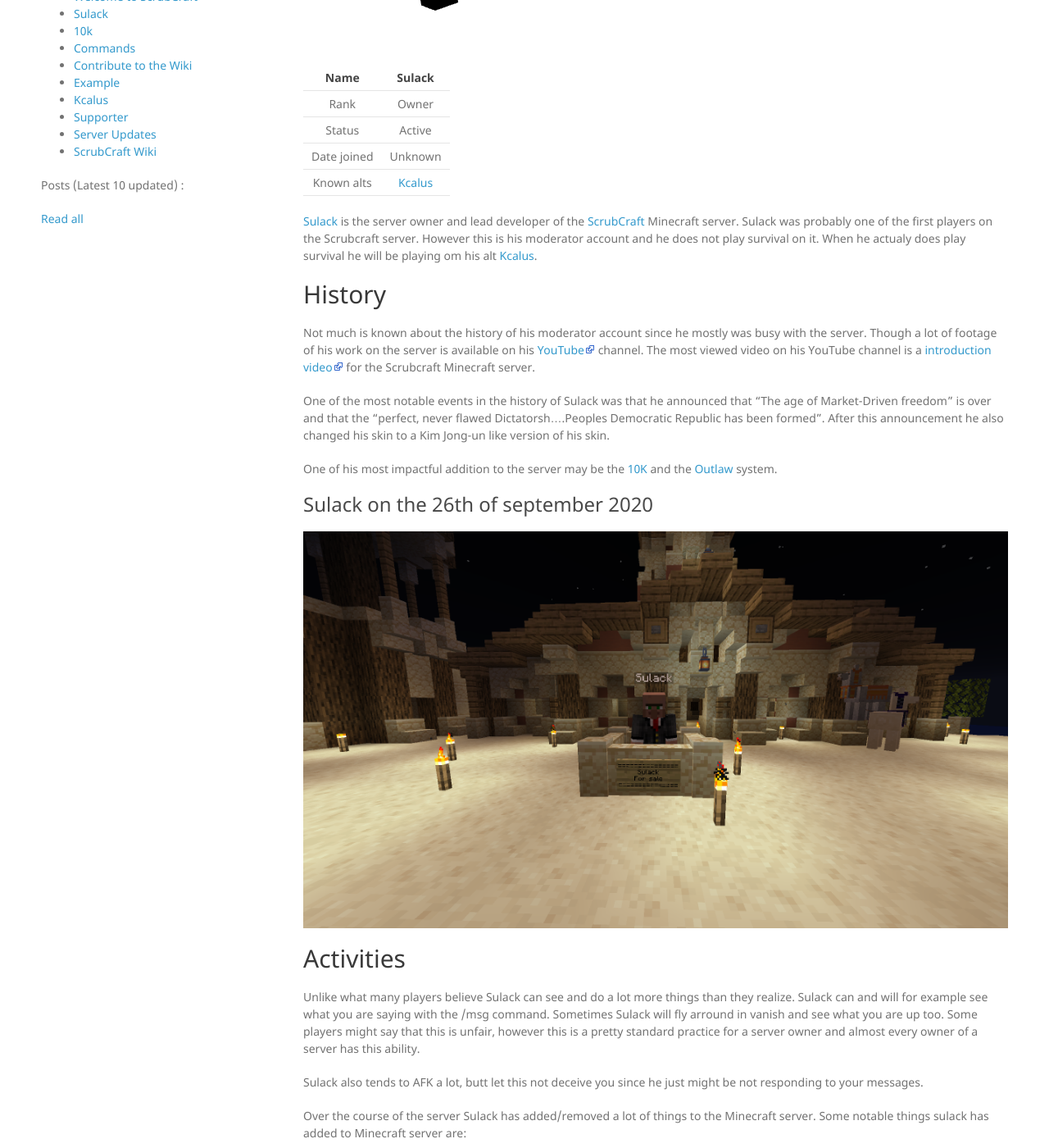
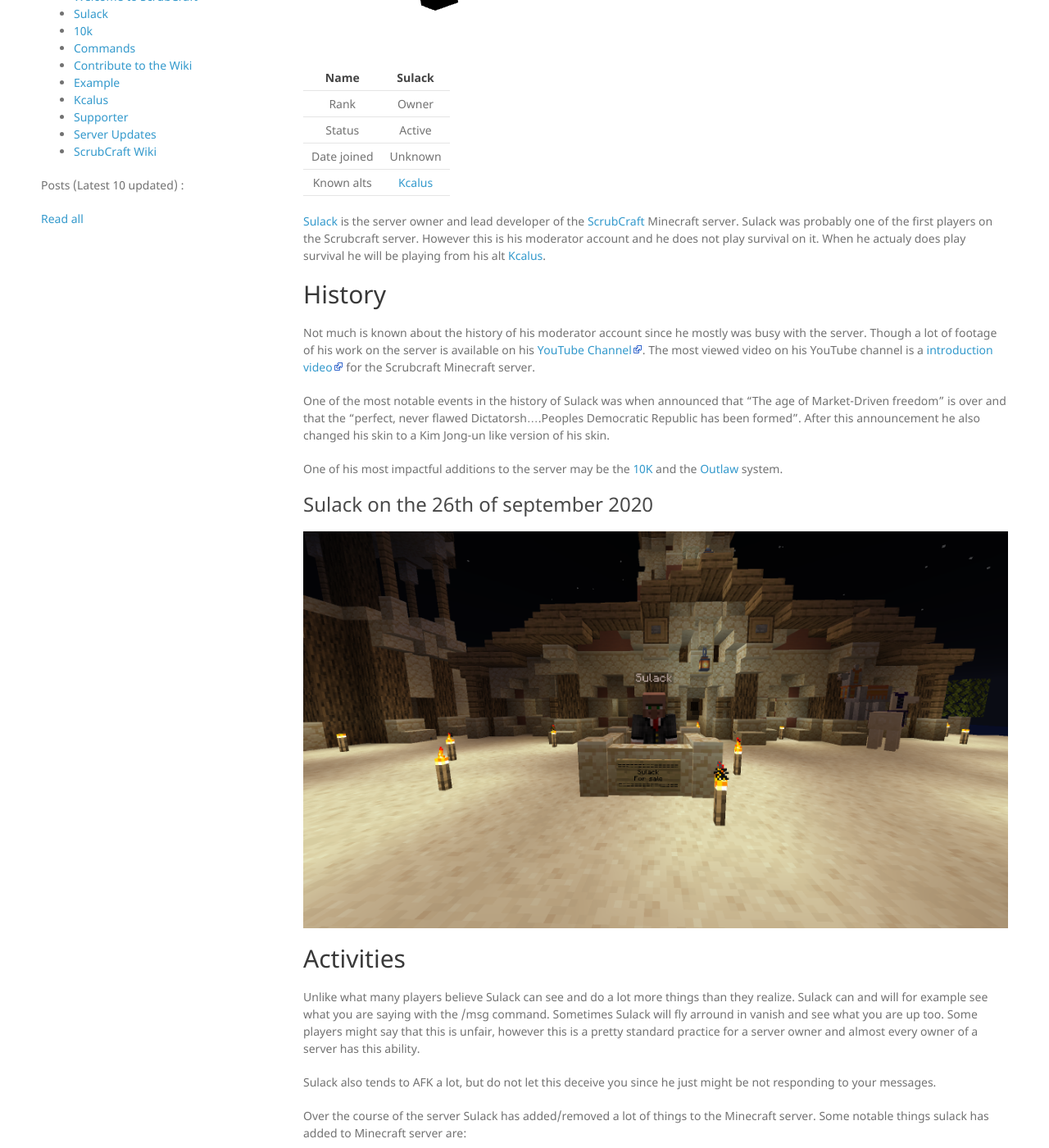
Before and after one commit to TheDutchPanzer/wiki, a Jekyll site: the page built from wiki/sulack.md, in a window 1280 px wide and 1400 px high, scrolled down 470 px. Shown: the whole window at 82% size. Built offline with Jekyll 4.4.1, drawn with Linux system fonts in a browser that asks for light colours; nearby versions of some CDN libraries; our own code applies the rules of GitHub Pages for plain Markdown files; some of the changed text lies outside the part shown.

Commit message:
Spelling and such

```diff
--- a/wiki/sulack.md
+++ b/wiki/sulack.md
@@ -14,15 +14,15 @@ redirect_from:
 | Date joined |     Unknown      |
 | Known alts  | [Kcalus](kcalus) |
 
-[Sulack](sulack) is the server owner and lead developer of the [ScrubCraft](scrubcraft) Minecraft server. Sulack was probably one of the first players on the Scrubcraft server. However this is his moderator account and he does not play survival on it. When he actualy does play survival he will be playing om his alt [Kcalus](kcalus).
+[Sulack](sulack) is the server owner and lead developer of the [ScrubCraft](scrubcraft) Minecraft server. Sulack was probably one of the first players on the Scrubcraft server. However this is his moderator account and he does not play survival on it. When he actualy does play survival he will be playing from his alt [Kcalus](kcalus).
 
 ## History
 
-Not much is known about the history of his moderator account since he mostly was busy with the server. Though a lot of footage of his work on the server is available on his [YouTube](https://www.youtube.com/channel/UCBYO5axZoTcEEX_FQKsDFrQ) channel. The most viewed video on his YouTube channel is a [introduction video](https://youtu.be/T9J56Wdcx98) for the Scrubcraft Minecraft server.
+Not much is known about the history of his moderator account since he mostly was busy with the server. Though a lot of footage of his work on the server is available on his [YouTube Channel](https://www.youtube.com/channel/UCBYO5axZoTcEEX_FQKsDFrQ). The most viewed video on his YouTube channel is a [introduction video](https://youtu.be/T9J56Wdcx98) for the Scrubcraft Minecraft server.
 
-One of the most notable events in the history of Sulack was that he announced that "The age of Market-Driven freedom" is over and that the "perfect, never flawed Dictatorsh....Peoples Democratic Republic has been formed". After this announcement he also changed his skin to a Kim Jong-un like version of his skin.
+One of the most notable events in the history of Sulack was when announced that "The age of Market-Driven freedom" is over and that the "perfect, never flawed Dictatorsh....Peoples Democratic Republic has been formed". After this announcement he also changed his skin to a Kim Jong-un like version of his skin.
 
-One of his most impactful addition to the server may be the [10K](10k) and the [Outlaw](outlaw) system.
+One of his most impactful additions to the server may be the [10K](10k) and the [Outlaw](outlaw) system.
 
 ### Sulack on the 26th of september 2020
 
@@ -32,15 +32,15 @@ One of his most impactful addition to the server may be the [10K](10k) and the [
 
 Unlike what many players believe Sulack can see and do a lot more things than they realize. Sulack can and will for example see what you are saying with the /msg command. Sometimes Sulack will fly arround in vanish and see what you are up too. Some players might say that this is unfair, however this is a pretty standard practice for a server owner and almost every owner of a server has this ability.
 
-Sulack also tends to AFK a lot, butt let this not deceive you since he just might be not responding to your messages.
+Sulack also tends to AFK a lot, but do not let this deceive you since he just might be not responding to your messages.
 
 Over the course of the server Sulack has added/removed a lot of things to the Minecraft server. Some notable things sulack has added to Minecraft server are:
 
 - [Spawn](spawn) (Over the course of the server the spawn has changed a lot.)
 - [Cosmetics](cosmetics)
-- [Headhunter](headhunter) (A sword which drops a players sword when they are killed with this sword.)
+- [Headhunter](headhunter) (A sword which drops a players head when they are killed with this sword.)
 - [EdgeStone](edgestone)
-- [Modtown](modtown) (A town created by the original players of ScrubCraft where some player owned shops are located.)
+- [Modtown](modtown) (A town created by the original players of ScrubCraft where some player owned shops.)
 - [Server Hearts](server_hearts)
 
 ### Sulack showing off a headhunter sword
```
